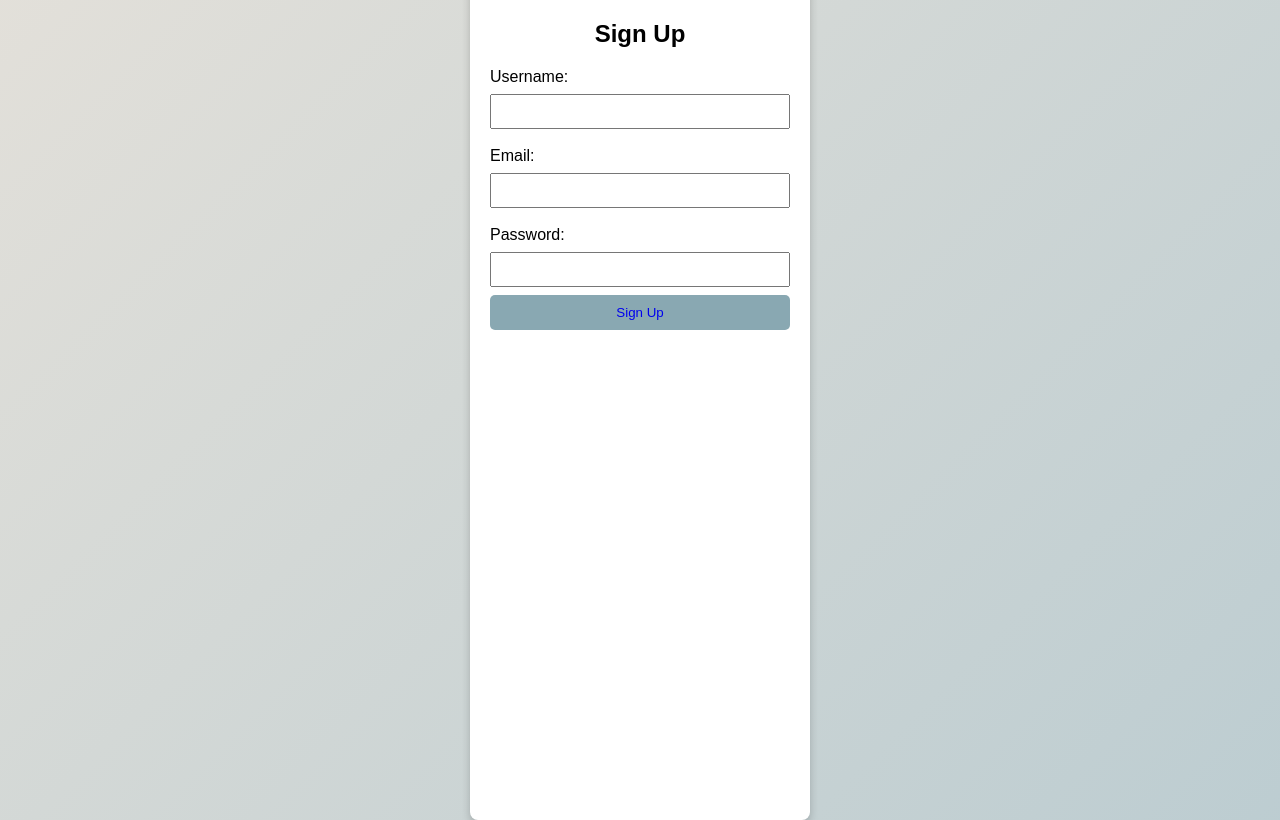
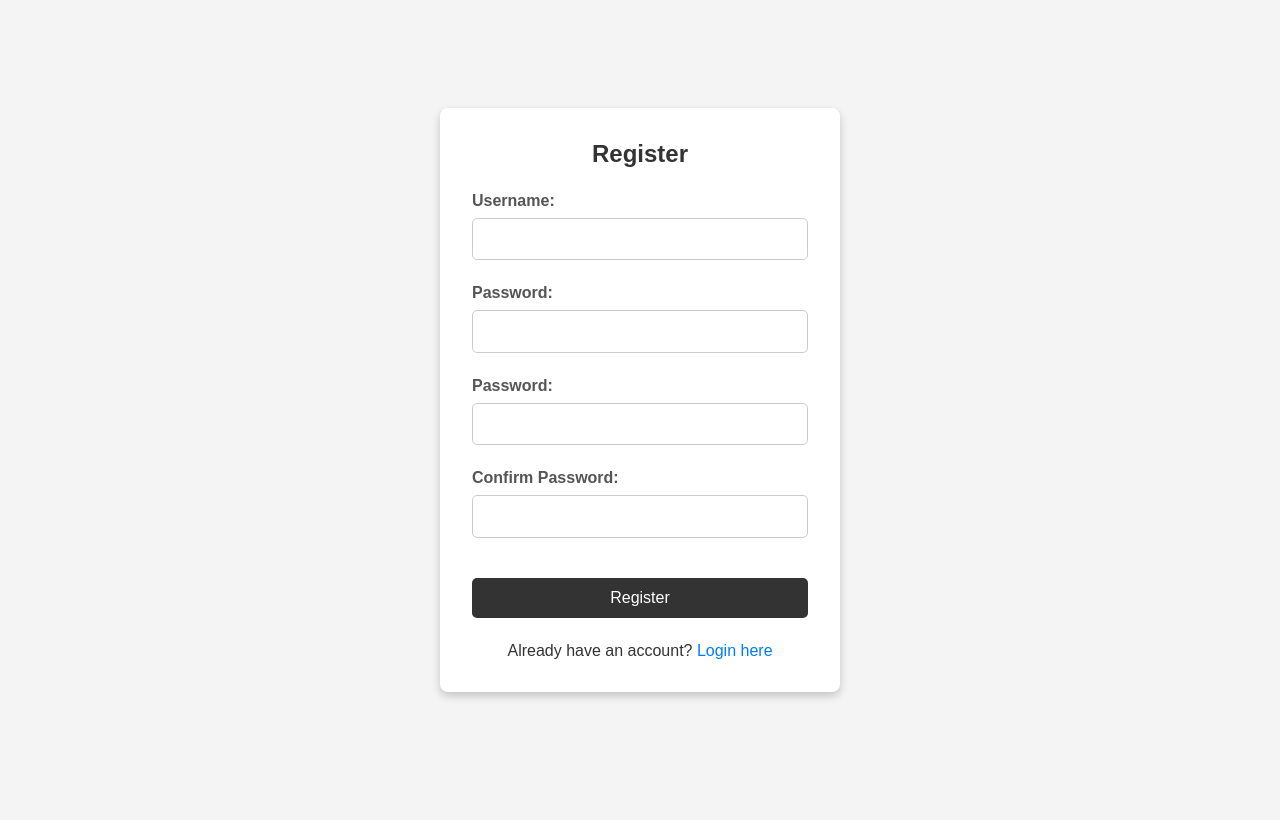
Before and after one commit to DoniVerse/mindfull_moments, a PHP site: page /signup.php in a window 1280 px wide. After the commit the page ends 699 px from the top, so only its background shows below. Run offline with PHP 8.4, Linux system fonts and the light colour scheme.

Commit message:
login delete and fix

```diff
--- /dev/null
+++ b/autoloader.inc.php
@@ -0,0 +1,15 @@
+<?php
+spl_autoload_register('myAutoLoader');
+
+function myAutoLoader($className) {
+    $path = "classes/";
+    $extension = ".class.php";
+    $fullPath = $path . $className . $extension;
+
+    if (!file_exists($fullPath)) {
+        return false;
+    }
+
+    include_once $fullPath;
+}
+?>
--- a/signup.css
+++ b/signup.css
@@ -1,75 +1,126 @@
+* {
+    margin: 0;
+    padding: 0;
+    box-sizing: border-box;
+}
 
 body {
     font-family: Arial, sans-serif;
+    background: #f4f4f4;
     display: flex;
     justify-content: center;
     align-items: center;
-    height: 100vh;
-    margin: 0;
-    background: linear-gradient(-45deg, #89A8B2,#B3C8CF, #E5E1DA ,#F1F0E8  );
-    background-size: 400% 400%;
-    animation: gradient 10s ease infinite;
+    min-height: 100vh;
 }
 
-/* Gradient animation */
-@keyframes gradient {
-    0% {
-        background-position: 0% 50%;
+/* Centered container */
+.login-container {
+    background: white;
+    padding: 2rem;
+    border-radius: 8px;
+    box-shadow: 0 4px 8px rgba(0, 0, 0, 0.2);
+    width: 100%;
+    max-width: 400px;
+    text-align: center;
+}
+
+h2 {
+    margin-bottom: 1.5rem;
+    color: #333;
+}
+
+/* Error Message */
+.error {
+    color: red;
+    margin-bottom: 1rem;
+}
+
+/* Form Styling */
+form {
+    width: 100%;
+}
+
+.form-group {
+    margin-bottom: 1.5rem;
+    text-align: left;
+}
+
+label {
+    display: block;
+    margin-bottom: 0.5rem;
+    font-weight: bold;
+    color: #555;
+}
+
+input[type="text"],
+input[type="email"],
+input[type="password"] {
+    width: 100%;
+    padding: 0.7rem;
+    font-size: 1rem;
+    border: 1px solid #ccc;
+    border-radius: 5px;
+}
+
+button[type="submit"] {
+    width: 100%;
+    padding: 0.7rem;
+    font-size: 1rem;
+    color: white;
+    background: #333;
+    border: none;
+    border-radius: 5px;
+    cursor: pointer;
+    margin-top: 1rem;
+}
+
+button[type="submit"]:hover {
+    background: #555;
+}
+
+.form-link {
+    margin-top: 1.5rem;
+    color: #333;
+}
+
+.form-link a {
+    color: #007bff;
+    text-decoration: none;
+}
+
+.form-link a:hover {
+    text-decoration: underline;
+}
+
+/* Responsive Styles */
+@media (max-width: 768px) {
+    .login-container {
+        padding: 1.5rem;
     }
-    50% {
-        background-position: 100% 50%;
-    }
-    100% {
-        background-position: 0% 50%;
+
+    input[type="text"],
+    input[type="email"],
+    input[type="password"],
+    button[type="submit"] {
+        font-size: 0.9rem;
     }
 }
 
+@media (max-width: 480px) {
+    .login-container {
+        width: 90%;
+        padding: 1rem;
+    }
 
+    h2 {
+        font-size: 1.5rem;
+    }
 
-
-.signup-form{
-position: relative;
-width: 100%;
-height: 100vh;
-/* background-image: linear-gradient(rgba(0,0,0,0.75),rgba(0,0,0,0.75)), url(home1.avif);
-background-size: cover;
-background-position: center; */
-background-color: #ffffff;
+    label,
+    input[type="text"],
+    input[type="email"],
+    input[type="password"],
+    button[type="submit"] {
+        font-size: 0.8rem;
+    }
 }
-.signup-form {
-background-color: #ffffff;
-padding: 20px;
-border-radius: 8px;
-box-shadow: 0 4px 8px rgba(0, 0, 0, 0.2);
-max-width: 300px;
-width: 100%;
-}
-
-.signup-form h2 {
-text-align: center;
-}
-
-.signup-form label {
-display: block;
-margin-top: 10px;
-}
-
-.signup-form input[type="text"],
-.signup-form input[type="email"],
-.signup-form input[type="password"] {
-width: 100%;
-padding: 8px;
-margin: 8px 0;
-box-sizing: border-box;
-}
-
-.signup-form button {
-width: 100%;
-padding: 10px;
-background-color:#89A8B2;
-color: white;
-border: none;
-border-radius: 5px;
-cursor: pointer;
-text-decoration: none;
-}
--- a/signup.php
+++ b/signup.php
@@ -1,35 +1,79 @@
+<?php
+require_once 'includes/autoloader.inc.php';
+session_start();
 
+if(isset($_POST['submit'])) {
+    $username = $_POST['username'];
+    $password = $_POST['password'];
+    $email = $_POST['email'];
+    $confirmPassword = $_POST['confirm_password'];
+     // Password Validation Function
+    function validatePassword($password) {
+        // Regex Pattern for Validation
+        $pattern = '/^(?=.*[A-Z].*[A-Z])  # At least 2 uppercase letters
+                     (?=.*[a-z])           # At least 1 lowercase letter
+                     (?=.*\d.*\d.*\d)     # At least 3 numbers
+                     (?=.*[\W_].*[\W_])  # At least 2 special characters
+                     .{8,}$               # Minimum 8 characters
+                    /x';
+
+        return preg_match($pattern, $password);
+    }
+    if(empty($username) || empty($password) || empty($email) || empty($confirmPassword)) {
+        $error = "All fields are required";
+    } elseif($password !== $confirmPassword) {
+        $error = "Passwords do not match";
+    }
+    elseif (!validatePassword($password)) {
+        $error = "Password must be at least 8 characters,
+        include 2 uppercase letters, 3 numbers, 1 lowercase letter,
+        and 2 special characters.";
+    }
+    else {
+        $user = new User();
+        $result = $user->register($username, $password);
+
+        if($result === "success") {
+            header("Location: login.php?registered=success");
+            exit();
+        } else {
+            $error = $result;
+        }
+    }
+}
+
+?>
 <!DOCTYPE html>
 <html lang="en">
 <head>
     <meta charset="UTF-8">
     <meta name="viewport" content="width=device-width, initial-scale=1.0">
-    <title>signup</title>
+    <title>Signup</title>
     <link rel="stylesheet" href="signup.css">
 </head>
 <body>
-<div class="signup-form">
-        <h2>Sign Up</h2>
-        <form action="signup2.php" method="POST">
-            <label for="username">Username:</label>
-            <input type="text" id="username" name="username" required>
-
-            <label for="email">Email:</label>
-            <input type="email" id="email" name="email" required>
-
-            <label for="password">Password:</label>
-            <input type="password" id="password" name="password" required>
-
-            <button type="submit" class="button"><a href="landing.html">Sign Up</button>
-            <style>
-                .button a{
-                    text-decoration:none;
-                }
-                .button a:hover{
-                    color:black;
-
-                }
-            </style>
+    <div class="login-container">
+        <h2>Register</h2>
+        <?php if(isset($error)) echo "<p class='error'>$error</p>"; ?>
+        <form method="POST">
+            <div class="form-group">
+                <label for="username">Username:</label>
+                <input type="text" name="username" id="username" required>
+            </div> <div class="form-group">
+                <label for="email">Password:</label>
+                <input type="email" name="email" id="email" required>
+            </div>
+            <div class="form-group">
+                <label for="password">Password:</label>
+                <input type="password" name="password" id="password" required>
+            </div>
+            <div class="form-group">
+                <label for="confirm_password">Confirm Password:</label>
+                <input type="password" name="confirm_password" id="confirm_password" required>
+            </div>
+            <button type="submit" name="submit">Register</button>
         </form>
+        <p class="form-link">Already have an account? <a href="login.php">Login here</a></p>
+    </div>
 </body>
 </html>
```
Also changed, not shown: database.class.php (added, +24 -0 lines), login.html (deleted, +0 -25 lines), login.php (+48 -0 lines).
